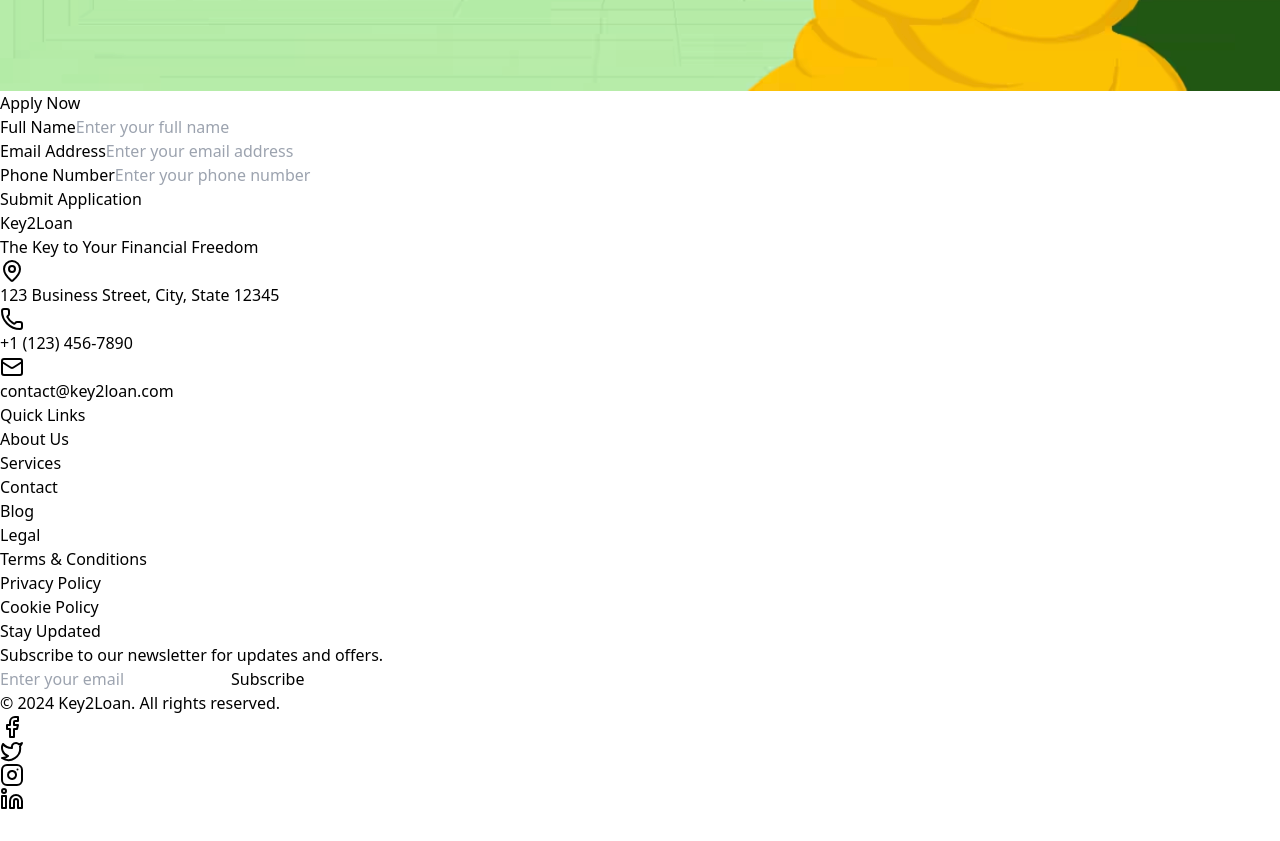
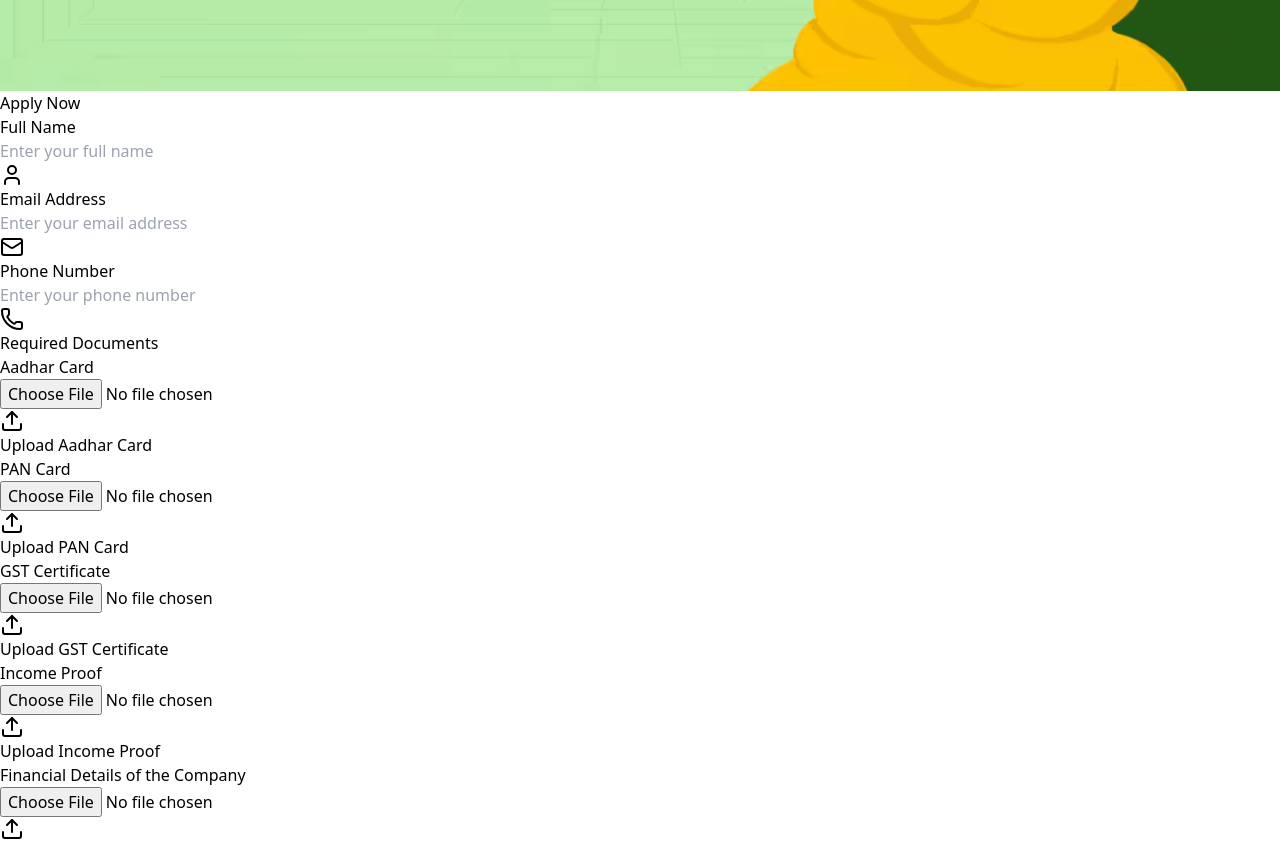
Before and after one commit to raza1315/key2loan, a React (Vite) app: page /unsecuredLoan in a window 1280 px wide. Shown: the part 2980-3821 px from the top of the page. Before the commit the page ends 3791 px from the top, so only its background shows below. Built offline with nearby package versions, Linux system fonts and the light colour scheme.

Commit message:
Form done

```diff
--- a/src/Pages/SecuredLoan/SecuredLoan.jsx
+++ b/src/Pages/SecuredLoan/SecuredLoan.jsx
@@ -1,5 +1,14 @@
 import React, { useState } from "react";
-import { CheckCircle, DollarSign, Percent, Clock } from "lucide-react";
+import {
+  CheckCircle,
+  DollarSign,
+  Percent,
+  Clock,
+  Upload,
+  User,
+  Mail,
+  Phone,
+} from "lucide-react";
 import MainNav from "../MainNav/MainNav";
 export default function SecuredLoan() {
   const [formData, setFormData] = useState({
@@ -8,11 +17,23 @@ export default function SecuredLoan() {
     phone: "",
   });
 
+  const [documents, setDocuments] = useState({
+    aadhar: null,
+    pan: null,
+    gst: null,
+    incomeProof: null,
+    financialDetails: null,
+  });
+
   const [isSubmitting, setIsSubmitting] = useState(false);
   const [submitted, setSubmitted] = useState(false);
 
   const handleSubmit = async (e) => {
     e.preventDefault();
+    if(!documents.aadhar || !documents.pan || !documents.gst || !documents.incomeProof || !documents.financialDetails){
+      alert("Please upload all the documents");
+      return;
+    }
     setIsSubmitting(true);
 
     // Simulate API call
@@ -21,6 +42,13 @@ export default function SecuredLoan() {
     setSubmitted(true);
     setIsSubmitting(false);
     setFormData({ name: "", email: "", phone: "" });
+    setDocuments({
+      aadhar: null,
+      pan: null,
+      gst: null,
+      incomeProof: null,
+      financialDetails: null,
+    });
   };
 
   const handleChange = (e) => {
@@ -30,15 +58,33 @@ export default function SecuredLoan() {
     }));
   };
 
+  const handleFileChange = (e) => {
+    if (e.target.files) {
+      setDocuments((prev) => ({
+        ...prev,
+        [e.target.name]: e.target.files[0] || null,
+      }));
+    }
+  };
+
+  const requiredDocuments = [
+    { name: "aadhar", label: "Aadhar Card" },
+    { name: "pan", label: "PAN Card" },
+    { name: "gst", label: "GST Certificate" },
+    { name: "incomeProof", label: "Income Proof" },
+    { name: "financialDetails", label: "Financial Details of the Company" },
+  ];
+
   return (
     <div className="bg-gray-50 min-h-screen">
+      {/* Main Navbar */}
       <MainNav />
       {/* Hero Section */}
-      <div className="relative h-[300px] w-3/4 mx-auto mb-12">
+      <div className="relative h-[320px] mb-12">
         <img
           src="/securedloan.png"
           alt="Business people discussing secured loans"
-          className="w-full h-full object-cover blur-[3px] opacity-[0.9]"
+          className="w-full h-full object-cover blur-[3px]"
         />
         <div className="absolute inset-0 bg-gradient-to-r from-[#21A26B]/80 to-transparent flex items-center">
           <div className="container mx-auto px-6">
@@ -120,7 +166,7 @@ export default function SecuredLoan() {
         </div>
 
         {/* Application Form */}
-        <div className="bg-white rounded-lg p-8 shadow-lg border border-[#21A26B]/20 max-w-2xl mx-auto">
+        <div className="bg-white rounded-lg p-8 shadow-lg border border-[#21A26B]/20 max-w-3xl mx-auto">
           <h2 className="text-3xl font-semibold text-[#21A26B] mb-8 text-center">
             Apply Now
           </h2>
@@ -128,11 +174,7 @@ export default function SecuredLoan() {
           {submitted ? (
             <div className="text-center py-8">
               <div className="w-24 h-24 mx-auto mb-4 relative">
-                <img
-                  src="https://picsum.photos/200/200?random=5"
-                  alt="Success"
-                  className="w-full h-full object-contain rounded-full"
-                />
+                <CheckCircle className="w-full h-full text-[#21A26B]" />
               </div>
               <div className="text-[#21A26B] text-2xl font-semibold mb-4">
                 Thank you for your application!
@@ -143,46 +185,93 @@ export default function SecuredLoan() {
               </p>
             </div>
           ) : (
-            <form onSubmit={handleSubmit} className="space-y-6">
+            <form onSubmit={handleSubmit} className="space-y-8">
+              <div className="grid md:grid-cols-2 gap-6">
                 {[
                   {
                     name: "name",
                     label: "Full Name",
                     type: "text",
                     placeholder: "Enter your full name",
+                    icon: User,
                   },
                   {
                     name: "email",
                     label: "Email Address",
                     type: "email",
                     placeholder: "Enter your email address",
+                    icon: Mail,
                   },
                   {
                     name: "phone",
                     label: "Phone Number",
                     type: "tel",
                     placeholder: "Enter your phone number",
+                    icon: Phone,
                   },
                 ].map((field) => (
-                <div key={field.name}>
+                  <div key={field.name} className="relative">
                     <label
                       htmlFor={field.name}
                       className="block text-sm font-medium text-gray-700 mb-1"
                     >
                       {field.label}
                     </label>
+                    <div className="relative">
                       <input
                         type={field.type}
                         id={field.name}
                         name={field.name}
                         required
-                    // value={formData[field.name as keyof typeof formData]}
+                        value={formData[field.name]}
                         onChange={handleChange}
-                    className="w-full px-4 py-2 border border-gray-300 rounded-md focus:ring-2 focus:ring-[#21A26B] focus:border-transparent outline-none transition-colors"
+                        className="w-full pl-10 pr-4 py-2 border border-gray-300 rounded-md focus:ring-2 focus:ring-[#21A26B] focus:border-transparent outline-none transition-colors"
                         placeholder={field.placeholder}
                       />
+                      <field.icon className="absolute left-3 top-1/2 transform -translate-y-1/2 text-gray-400 w-5 h-5" />
+                    </div>
                   </div>
                 ))}
+              </div>
+
+              <div>
+                <h3 className="text-lg font-semibold text-[#21A26B] mb-4">
+                  Required Documents
+                </h3>
+                <div className="grid md:grid-cols-2 gap-4">
+                  {requiredDocuments.map((doc) => (
+                    <div key={doc.name} className="relative">
+                      <label
+                        htmlFor={doc.name}
+                        className="block text-sm font-medium text-gray-700 mb-1"
+                      >
+                        {doc.label}
+                      </label>
+                      <div className="relative">
+                        <input
+                          type="file"
+                          id={doc.name}
+                          name={doc.name}
+                          required
+                          onChange={handleFileChange}
+                          className="hidden"
+                        />
+                        <label
+                          htmlFor={doc.name}
+                          className="flex items-center justify-center w-full px-4 py-2 border border-gray-300 rounded-md cursor-pointer hover:bg-gray-50 transition-colors"
+                        >
+                          <Upload className="w-5 h-5 mr-2 text-gray-400" />
+                          <span className="text-sm text-gray-600">
+                            {documents[doc.name]
+                              ? documents[doc.name]?.name
+                              : `Upload ${doc.label}`}
+                          </span>
+                        </label>
+                      </div>
+                    </div>
+                  ))}
+                </div>
+              </div>
 
               <button
                 type="submit"
--- a/src/Pages/UnsecuredLoan/UnsecuredLoan.jsx
+++ b/src/Pages/UnsecuredLoan/UnsecuredLoan.jsx
@@ -1,11 +1,28 @@
 import React, { useState } from "react";
-import { CheckCircle, DollarSign, Percent, Clock } from "lucide-react";
+import {
+  CheckCircle,
+  DollarSign,
+  Percent,
+  Clock,
+  Upload,
+  User,
+  Mail,
+  Phone,
+} from "lucide-react";
 import MainNav from "../MainNav/MainNav";
-export default function UnSecuredLoan() {
+export default function UnsecuredLoan() {
   const [formData, setFormData] = useState({
     name: "",
     email: "",
     phone: "",
+  });
+
+  const [documents, setDocuments] = useState({
+    aadhar: null,
+    pan: null,
+    gst: null,
+    incomeProof: null,
+    financialDetails: null,
   });
 
   const [isSubmitting, setIsSubmitting] = useState(false);
@@ -13,6 +30,16 @@ export default function UnSecuredLoan() {
 
   const handleSubmit = async (e) => {
     e.preventDefault();
+    if (
+      !documents.aadhar ||
+      !documents.pan ||
+      !documents.gst ||
+      !documents.incomeProof ||
+      !documents.financialDetails
+    ) {
+      alert("Please upload all the documents");
+      return;
+    }
     setIsSubmitting(true);
 
     // Simulate API call
@@ -21,6 +48,13 @@ export default function UnSecuredLoan() {
     setSubmitted(true);
     setIsSubmitting(false);
     setFormData({ name: "", email: "", phone: "" });
+    setDocuments({
+      aadhar: null,
+      pan: null,
+      gst: null,
+      incomeProof: null,
+      financialDetails: null,
+    });
   };
 
   const handleChange = (e) => {
@@ -30,20 +64,38 @@ export default function UnSecuredLoan() {
     }));
   };
 
+  const handleFileChange = (e) => {
+    if (e.target.files) {
+      setDocuments((prev) => ({
+        ...prev,
+        [e.target.name]: e.target.files[0] || null,
+      }));
+    }
+  };
+
+  const requiredDocuments = [
+    { name: "aadhar", label: "Aadhar Card" },
+    { name: "pan", label: "PAN Card" },
+    { name: "gst", label: "GST Certificate" },
+    { name: "incomeProof", label: "Income Proof" },
+    { name: "financialDetails", label: "Financial Details of the Company" },
+  ];
+
   return (
     <div className="bg-gray-50 min-h-screen">
+      {/* Main Navbar */}
       <MainNav />
       {/* Hero Section */}
-      <div className="relative h-[300px] w-3/4 mx-auto mb-12">
+      <div className="relative h-[320px] mb-12">
         <img
           src="/unsecuredloan.png"
-          alt="Business people discussing secured loans"
-          className="w-full h-full object-cover blur-[3px] opacity-[0.9]"
+          alt="Business people discussing unsecured loans"
+          className="w-full h-full object-cover blur-[3px]"
         />
         <div className="absolute inset-0 bg-gradient-to-r from-[#21A26B]/80 to-transparent flex items-center">
           <div className="container mx-auto px-6">
             <h1 className="text-4xl md:text-5xl font-bold text-white max-w-2xl">
-              UnSecured Business Loan
+              Unsecured Business Loan
             </h1>
           </div>
         </div>
@@ -115,13 +167,13 @@ export default function UnSecuredLoan() {
             <img
               src="/unsecured-business-loan.png"
               alt="Eligibility"
-              className="w-full h-full scale-[2.2] mr-16 object-contain"
+              className="w-full h-full scale-[2.1] object-contain"
             />
           </div>
         </div>
 
         {/* Application Form */}
-        <div className="bg-white rounded-lg p-8 shadow-lg border border-[#21A26B]/20 max-w-2xl mx-auto">
+        <div className="bg-white rounded-lg p-8 shadow-lg border border-[#21A26B]/20 max-w-3xl mx-auto">
           <h2 className="text-3xl font-semibold text-[#21A26B] mb-8 text-center">
             Apply Now
           </h2>
@@ -129,11 +181,7 @@ export default function UnSecuredLoan() {
           {submitted ? (
             <div className="text-center py-8">
               <div className="w-24 h-24 mx-auto mb-4 relative">
-                <img
-                  src="https://picsum.photos/200/200?random=5"
-                  alt="Success"
-                  className="w-full h-full object-contain rounded-full"
-                />
+                <CheckCircle className="w-full h-full text-[#21A26B]" />
               </div>
               <div className="text-[#21A26B] text-2xl font-semibold mb-4">
                 Thank you for your application!
@@ -144,46 +192,93 @@ export default function UnSecuredLoan() {
               </p>
             </div>
           ) : (
-            <form onSubmit={handleSubmit} className="space-y-6">
+            <form onSubmit={handleSubmit} className="space-y-8">
+              <div className="grid md:grid-cols-2 gap-6">
                 {[
                   {
                     name: "name",
                     label: "Full Name",
                     type: "text",
                     placeholder: "Enter your full name",
+                    icon: User,
                   },
                   {
                     name: "email",
                     label: "Email Address",
                     type: "email",
                     placeholder: "Enter your email address",
+                    icon: Mail,
                   },
                   {
                     name: "phone",
                     label: "Phone Number",
                     type: "tel",
                     placeholder: "Enter your phone number",
+                    icon: Phone,
                   },
                 ].map((field) => (
-                <div key={field.name}>
+                  <div key={field.name} className="relative">
                     <label
                       htmlFor={field.name}
                       className="block text-sm font-medium text-gray-700 mb-1"
                     >
                       {field.label}
                     </label>
+                    <div className="relative">
                       <input
                         type={field.type}
                         id={field.name}
                         name={field.name}
                         required
-                    // value={formData[field.name as keyof typeof formData]}
+                        value={formData[field.name]}
                         onChange={handleChange}
-                    className="w-full px-4 py-2 border border-gray-300 rounded-md focus:ring-2 focus:ring-[#21A26B] focus:border-transparent outline-none transition-colors"
+                        className="w-full pl-10 pr-4 py-2 border border-gray-300 rounded-md focus:ring-2 focus:ring-[#21A26B] focus:border-transparent outline-none transition-colors"
                         placeholder={field.placeholder}
                       />
+                      <field.icon className="absolute left-3 top-1/2 transform -translate-y-1/2 text-gray-400 w-5 h-5" />
+                    </div>
                   </div>
                 ))}
+              </div>
+
+              <div>
+                <h3 className="text-lg font-semibold text-[#21A26B] mb-4">
+                  Required Documents
+                </h3>
+                <div className="grid md:grid-cols-2 gap-4">
+                  {requiredDocuments.map((doc) => (
+                    <div key={doc.name} className="relative">
+                      <label
+                        htmlFor={doc.name}
+                        className="block text-sm font-medium text-gray-700 mb-1"
+                      >
+                        {doc.label}
+                      </label>
+                      <div className="relative">
+                        <input
+                          type="file"
+                          id={doc.name}
+                          name={doc.name}
+                          required
+                          onChange={handleFileChange}
+                          className="hidden"
+                        />
+                        <label
+                          htmlFor={doc.name}
+                          className="flex items-center justify-center w-full px-4 py-2 border border-gray-300 rounded-md cursor-pointer hover:bg-gray-50 transition-colors"
+                        >
+                          <Upload className="w-5 h-5 mr-2 text-gray-400" />
+                          <span className="text-sm text-gray-600">
+                            {documents[doc.name]
+                              ? documents[doc.name]?.name
+                              : `Upload ${doc.label}`}
+                          </span>
+                        </label>
+                      </div>
+                    </div>
+                  ))}
+                </div>
+              </div>
 
               <button
                 type="submit"
```
Lines whose indentation alone changed are shown as unchanged.
